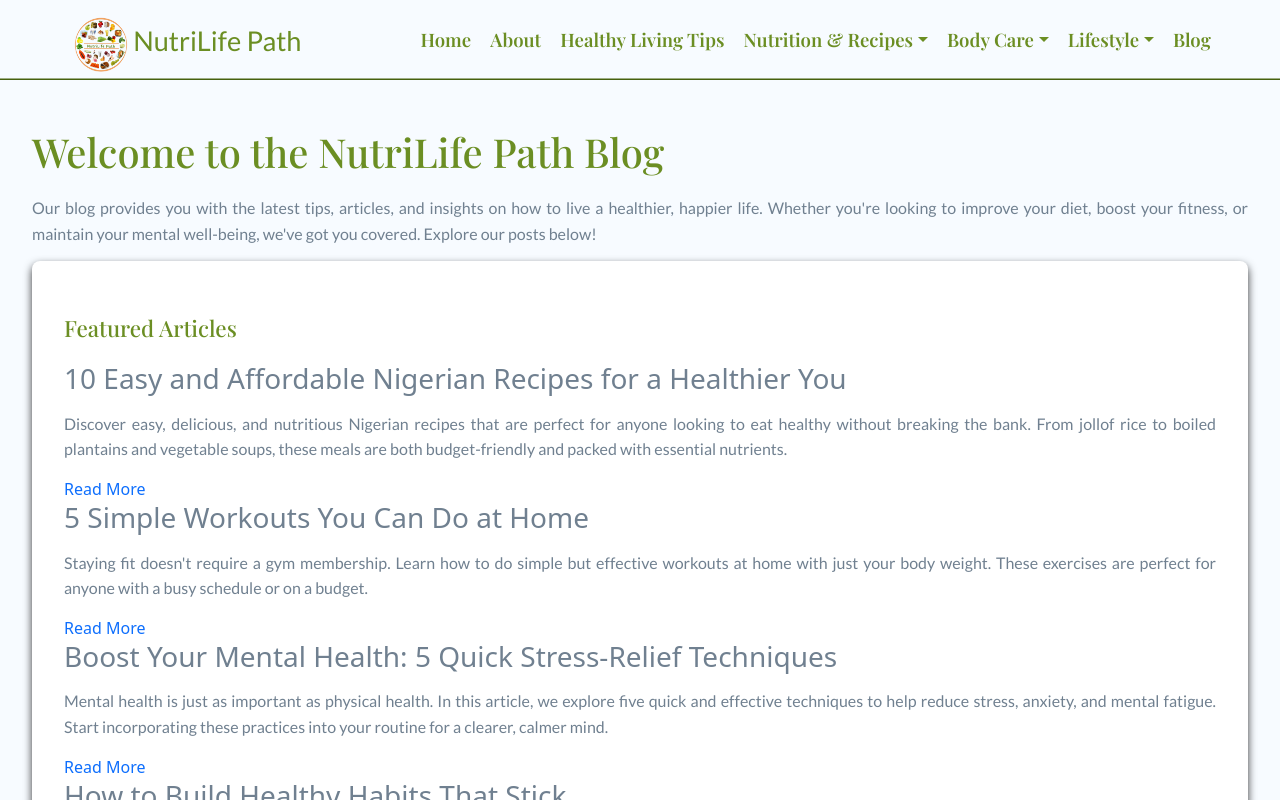
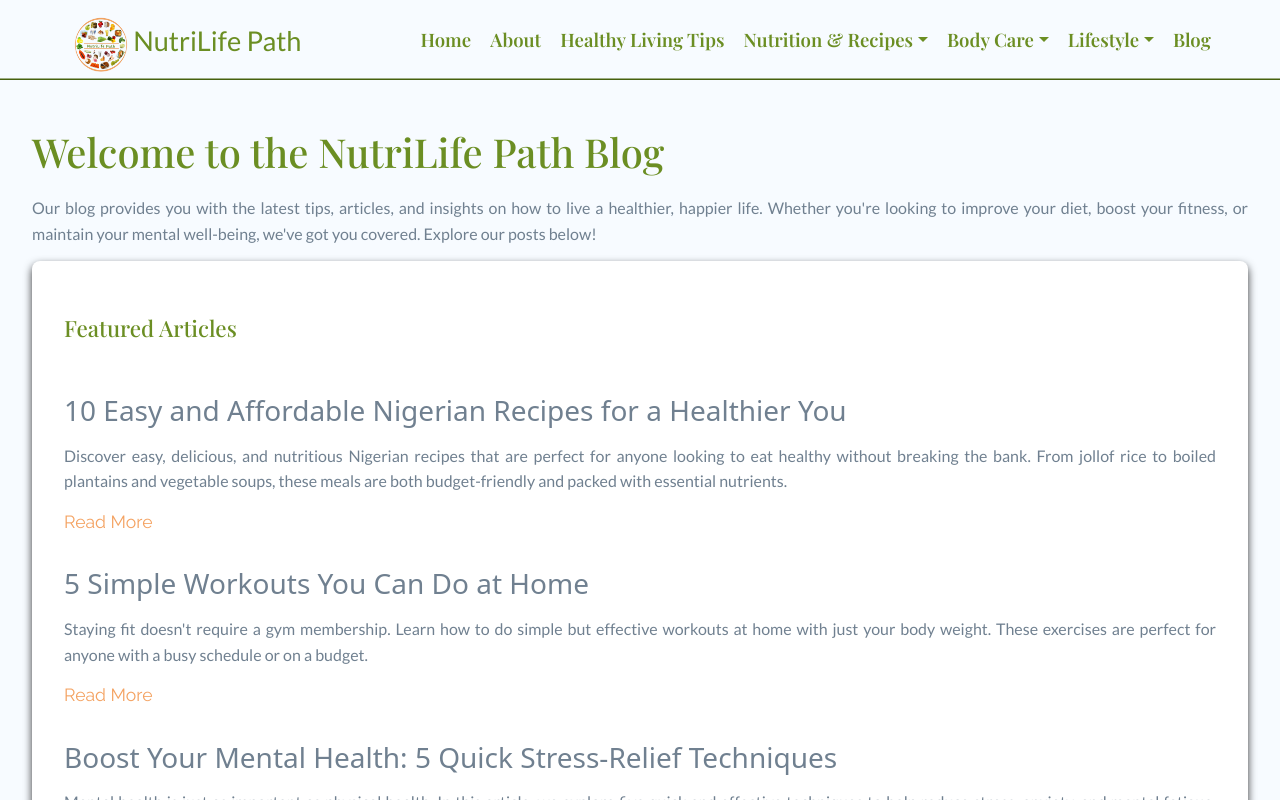
Before and after one commit to Esther20056/NutriLifePath, a React (Create React App) app: page /blog in a window 1280 px wide. Shown: the top 800 px of the page. Built offline with nearby package versions, Linux system fonts and the light colour scheme; a web font is replaced by a local one.

Commit message:
another commit

```diff
--- a/src/ComponentsOne/Style/HealthyLivingTips.css
+++ b/src/ComponentsOne/Style/HealthyLivingTips.css
@@ -63,6 +63,16 @@ ul li strong {
   font-size: 1.02rem;
   margin: 0;
   color: #f7fbff !important;
+}
+.blog-container{
+  display: flex;
+  flex-direction: column;
+  gap: 2rem;
+}
+.read-more-link{
+  color: var(--GoldenYellow);
+  font-size: 1.1rem;
+  font-family: "Raleway", sans-serif;
 }
 @media (max-width: 1200px) {
   .hlt-container {
```
